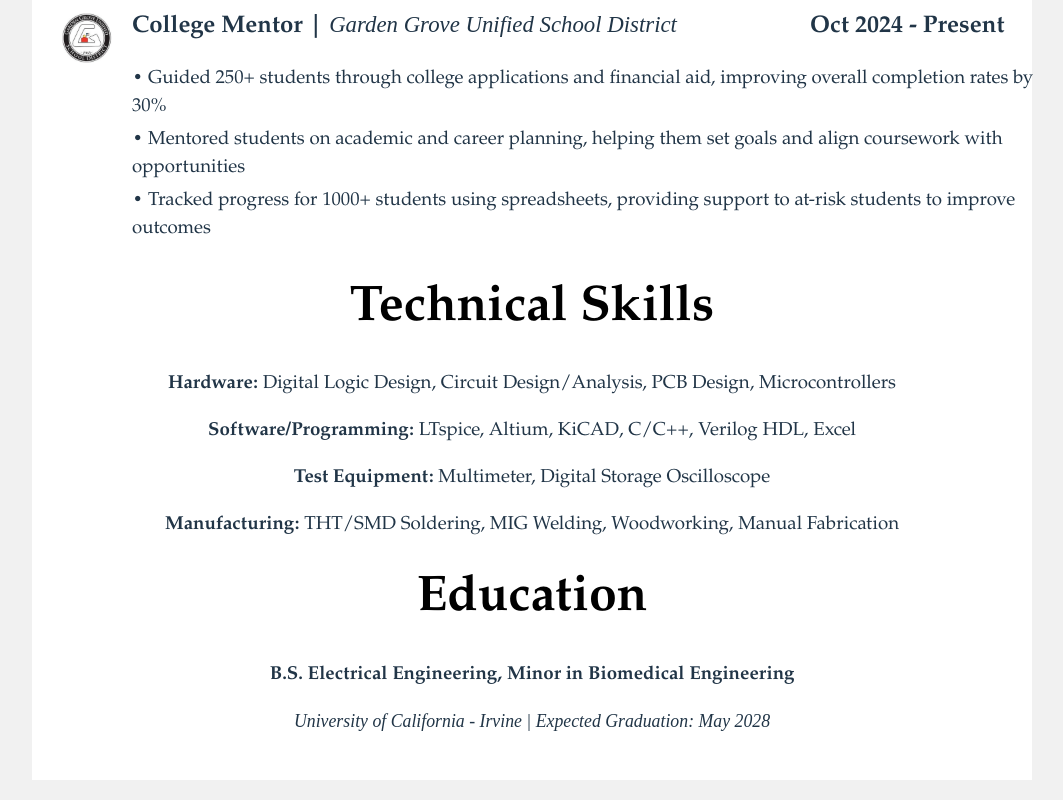
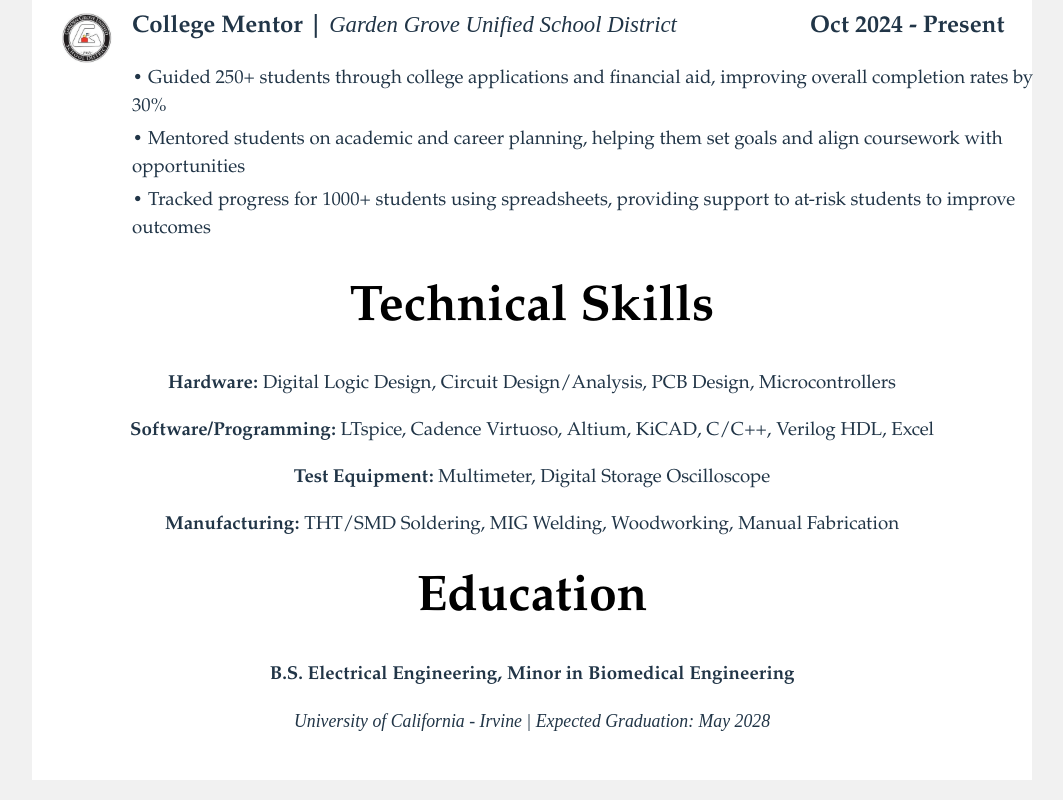
Before and after one commit to marvinnguyen617/myportfolio, a React (Vite) app: page /#/experience in a window 1280 px wide. Shown: the part 910-1710 px from the top of the page, without its empty margins (108-1171 px from the left). Built offline with nearby package versions, Linux system fonts and the light colour scheme.

Commit message:
small description change

```diff
--- a/src/Pages/experience.tsx
+++ b/src/Pages/experience.tsx
@@ -59,7 +59,7 @@ export function Experience() {
 
                 <h1>Technical Skills</h1>
                     <h3>Hardware: <span className="light">Digital Logic Design, Circuit Design/Analysis, PCB Design, Microcontrollers</span></h3>
-                    <h3>Software/Programming: <span className="light">LTspice, Altium, KiCAD, C/C++, Verilog HDL, Excel</span></h3>
+                    <h3>Software/Programming: <span className="light">LTspice, Cadence Virtuoso, Altium, KiCAD, C/C++, Verilog HDL, Excel</span></h3>
                     <h3>Test Equipment: <span className="light">Multimeter, Digital Storage Oscilloscope</span></h3>
                     <h3>Manufacturing: <span className="light">THT/SMD Soldering, MIG Welding, Woodworking, Manual Fabrication</span></h3>
 
```
